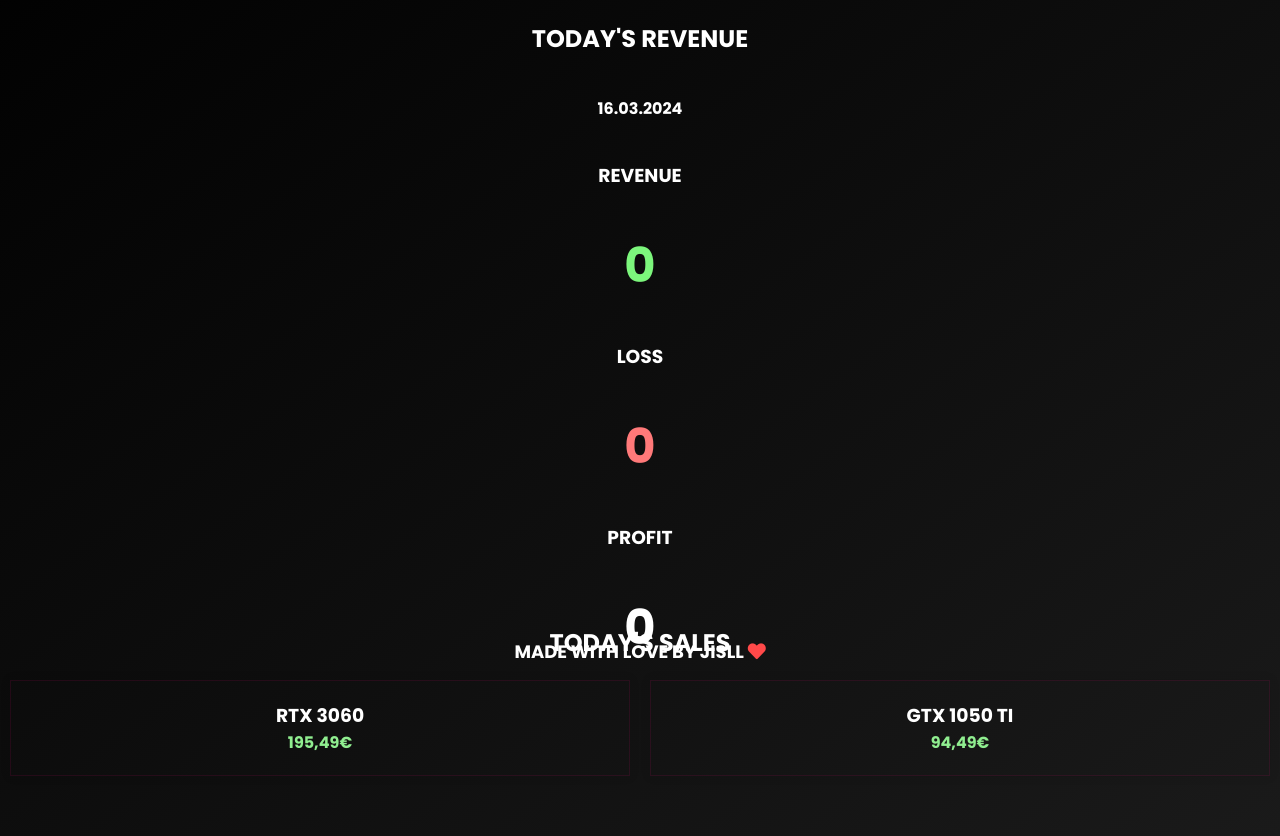
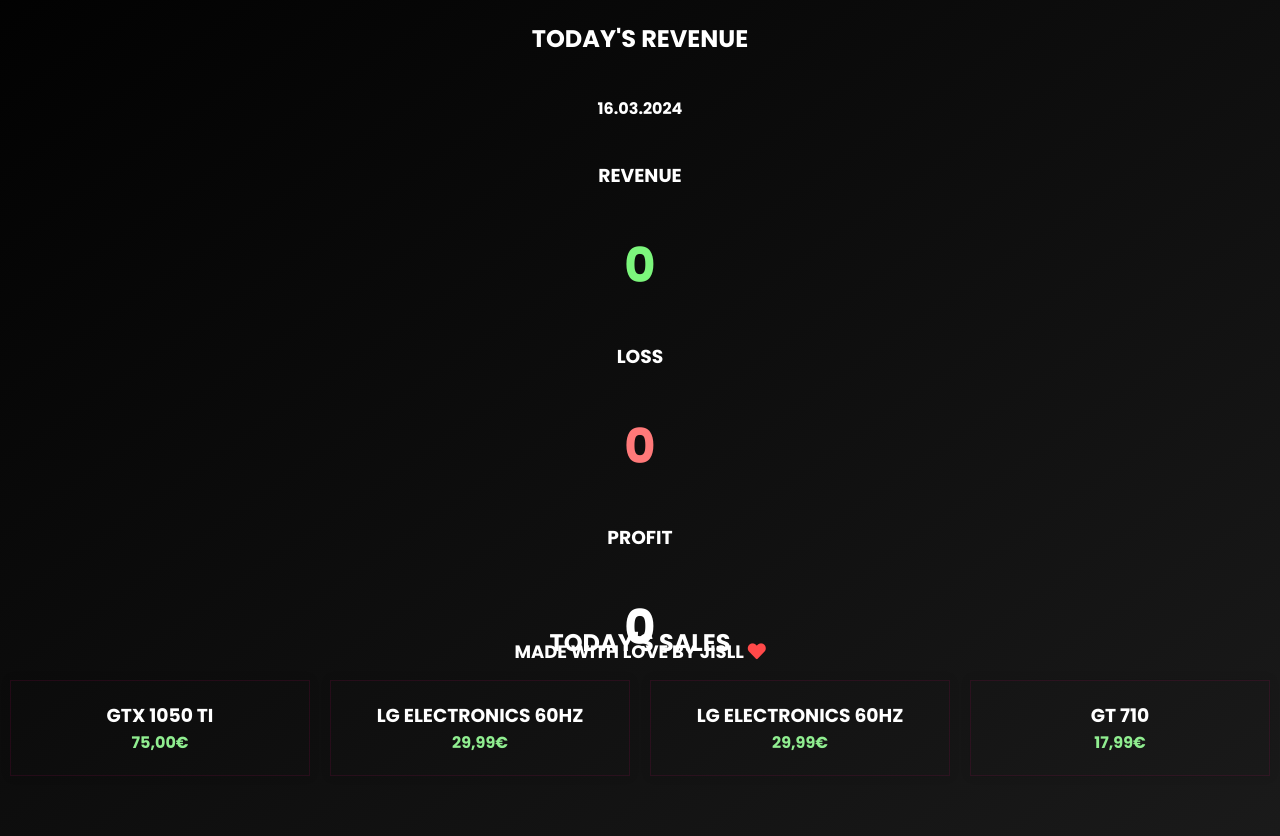
Before and after one commit to Senfoxo/github.io, a plain HTML site: page dropshipping.html in a window 1280 px wide. Shown: the part 125-961 px from the top of the page. Drawn offline with nearby package versions, Linux system fonts and the light colour scheme; no server answers.

Commit message:
Add files via upload

```diff
--- a/dropshipping.html
+++ b/dropshipping.html
@@ -118,12 +118,20 @@ body {
     <h2>Today's Sales</h2>
     <div class="sales-container">
         <div class="sales-item">
-            <h3>RTX 3060</h3>
-            <p class="product-sell">195,49€</p>
+            <h3>GTX 1050 Ti</h3>
+            <p class="product-sell">75,00€</p>
         </div>
         <div class="sales-item">
-            <h3>GTX 1050 Ti</h3>
-            <p class="product-sell">94,49€</p>
+            <h3>LG Electronics 60Hz</h3>
+            <p class="product-sell">29,99€</p>
+        </div>
+        <div class="sales-item">
+            <h3>LG Electronics 60Hz</h3>
+            <p class="product-sell">29,99€</p>
+        </div>
+        <div class="sales-item">
+            <h3>GT 710</h3>
+            <p class="product-sell">17,99€</p>
         </div>
     <div class="made-with-love">
         Made With Love By Jisll <i class="fas fa-heart" style="color:#ff4949;"></i>
```
